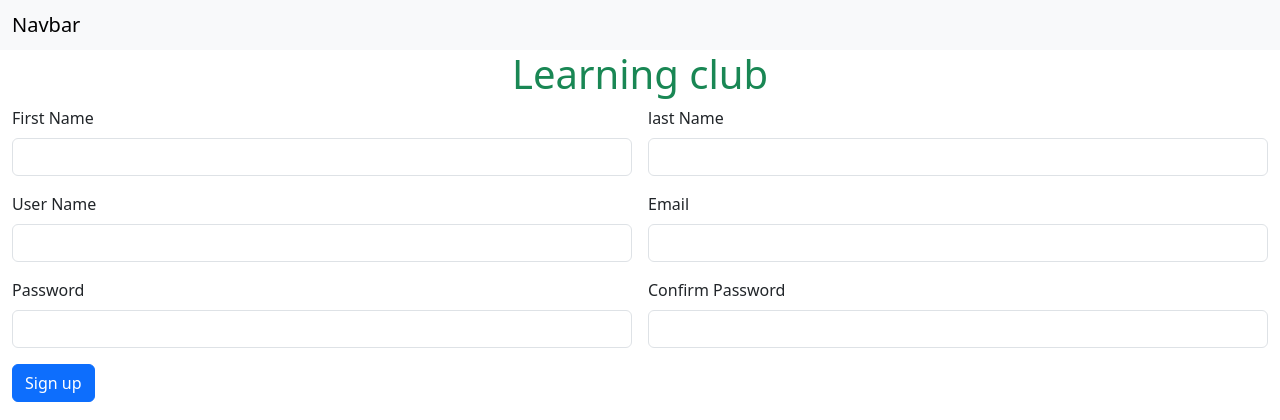
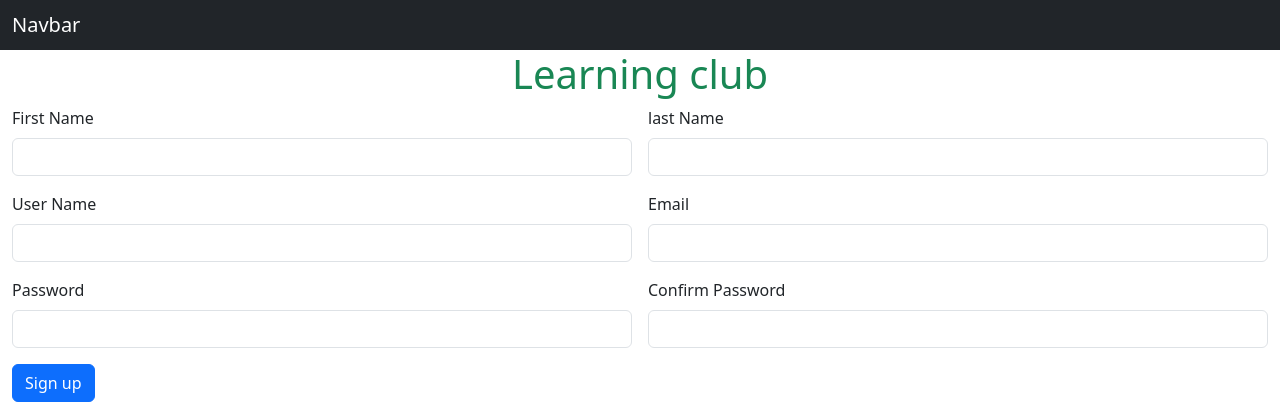
Before and after one commit to Jishna-mk/user-authentication-example-django, a Django app: page /signup/ in a window 1280 px wide. Shown: the top 420 px of the page. Run offline with Django 4.2, Linux system fonts and the light colour scheme.

Commit message:
modified register

```diff
--- a/templates/register.html
+++ b/templates/register.html
@@ -10,7 +10,7 @@
 
 </head>
 <body>
-    <nav class="navbar bg-body-tertiary ">
+    <nav class="navbar bg-dark navbar-dark ">
         <div class="container-fluid">
           <span class="navbar-brand mb-0 h1">Navbar</span>
         </div>
```
